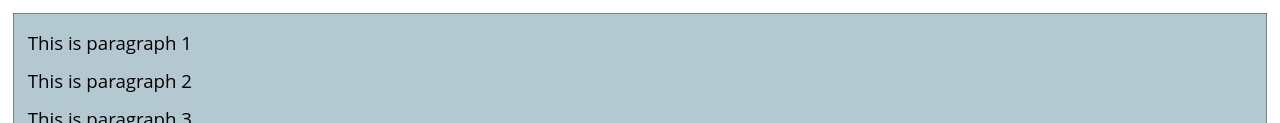
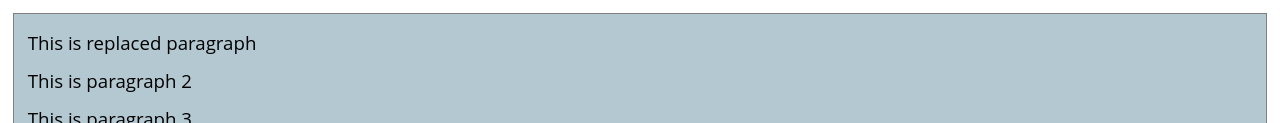
Before and after one commit to Prithvi45/Jquery-Tutorials, a plain HTML site: page Exercise Files/Ch_3/altering_start.htm in a window 1280 px wide. Shown: the part 320-443 px from the top of the page. Drawn offline with Linux system fonts and the light colour scheme.

Commit message:
altering data with replace, remove wrap n more

```diff
--- a/Exercise Files/Ch_3/altering_start.htm
+++ b/Exercise Files/Ch_3/altering_start.htm
@@ -7,7 +7,28 @@
     <script type="text/javascript" src="../jquery-3.0.0.js"></script>
     <script type="text/javascript">
     $("document").ready(function() {
+//        $("#example p").wrap("<div style='color:red'/>");
+//        $("#example p").wrapAll("<div style='color:red'/>");
+//        $("#example").empty();
+//        $("#example p.a, #example p.b").remove();
+//          $("#example p.a, #example p.b").detach();
+//        $("<div> replaced</div>").replaceAll("#example p.a, #example p.b");
+//        $("#example p.a").replaceWith("<div>Replaced</div>");
+//        $("#example p[id]").replaceWith("<div>i am replaced element</div>");
+        $("#example p").replaceWith(replacefunc);
+
     });
+
+        function replacefunc()
+        {
+        if ($(this).text().indexOf("1") != -1) {
+            return "<p>This is replaced paragraph </p>";
+        }
+            else{
+                return this.outerHTML;
+            }
+
+        }
     </script>
 </head>
 
```
Also changed, not shown: Exercise Files/Ch_3/creating_start.htm (line endings or trailing spaces).
